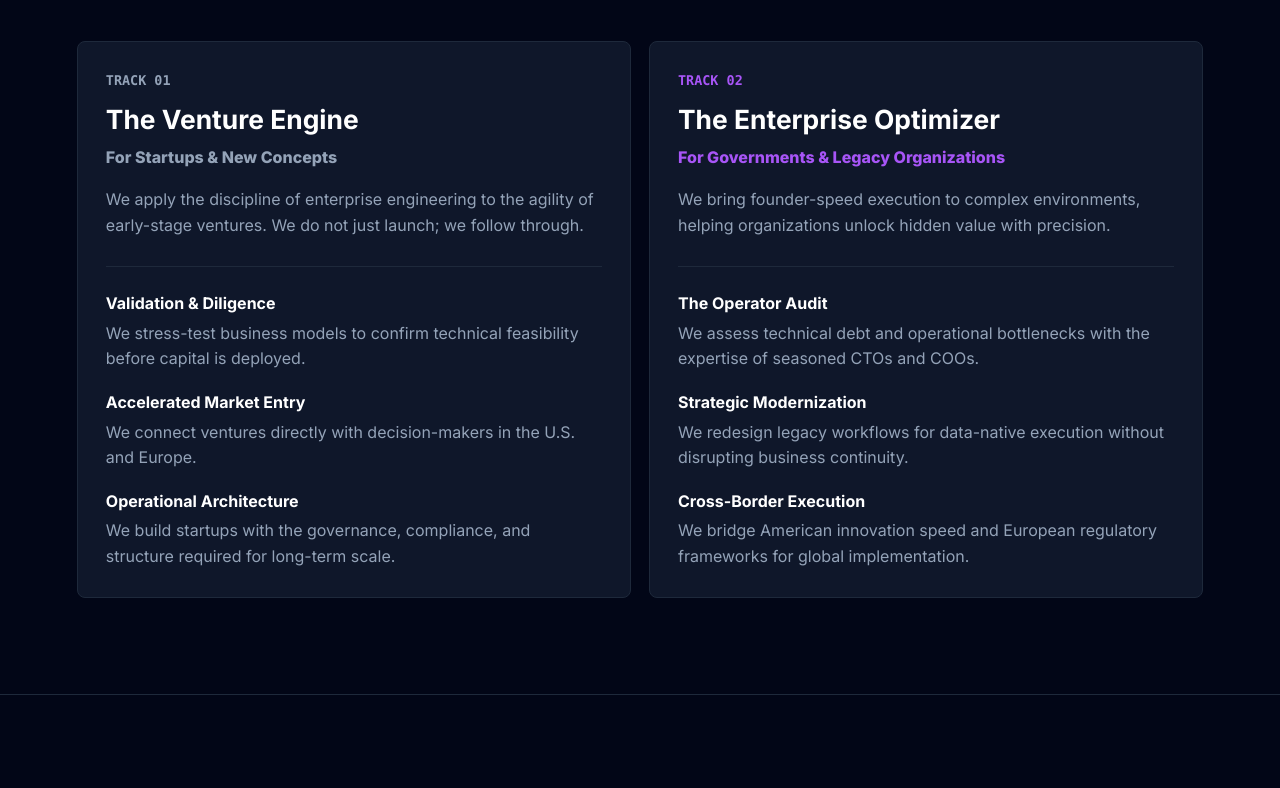
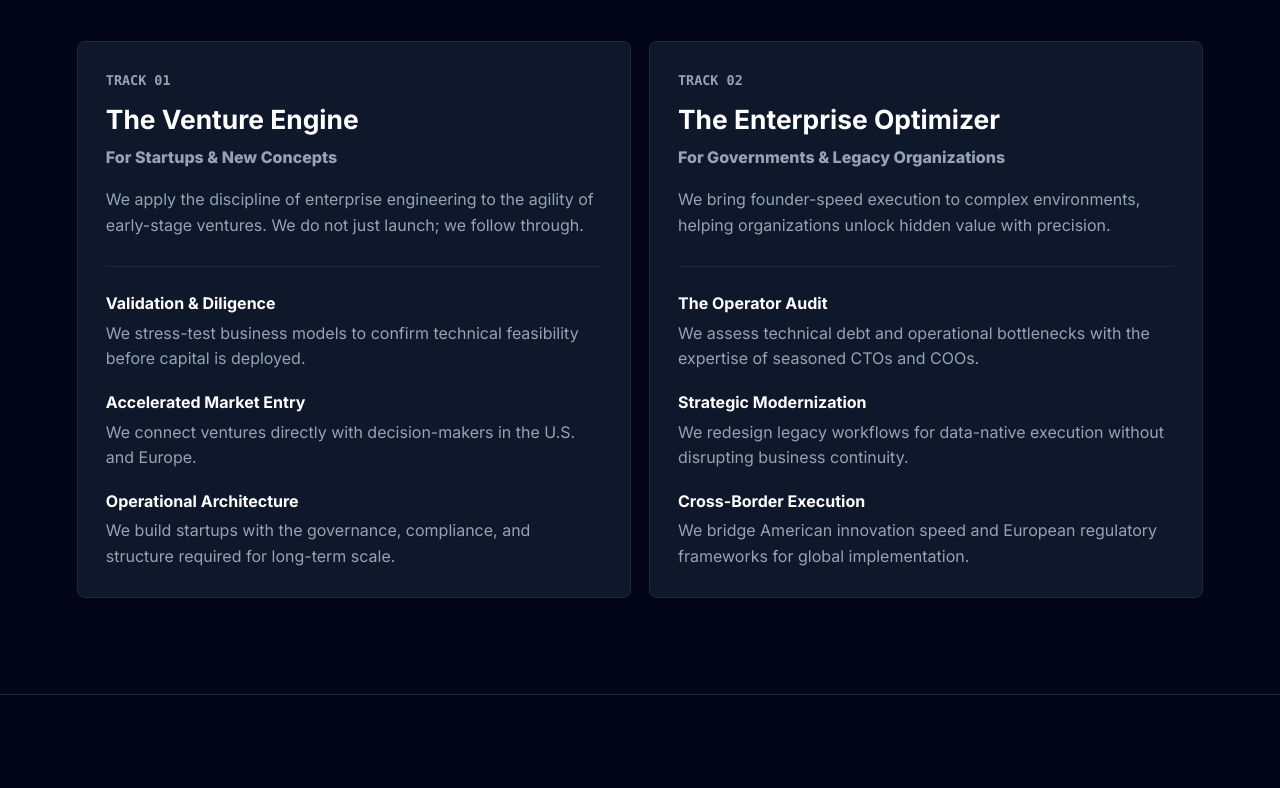
Before and after one commit to BuildHub42/build42-website, a website: page index.html in a window 1280 px wide. Shown: the part 1934-2722 px from the top of the page. Drawn offline with Linux system fonts and the light colour scheme.

Commit message:
Unify methodology accent colors

```diff
--- a/assets/css/styles.css
+++ b/assets/css/styles.css
@@ -303,11 +303,6 @@ h3 {
   border-top: 1px solid var(--line);
 }
 
-.track-card:nth-child(2) .track-label,
-.track-card:nth-child(2) .card-subtitle {
-  color: var(--purple-500);
-}
-
 .track-items div {
   display: grid;
   gap: 4px;
```
